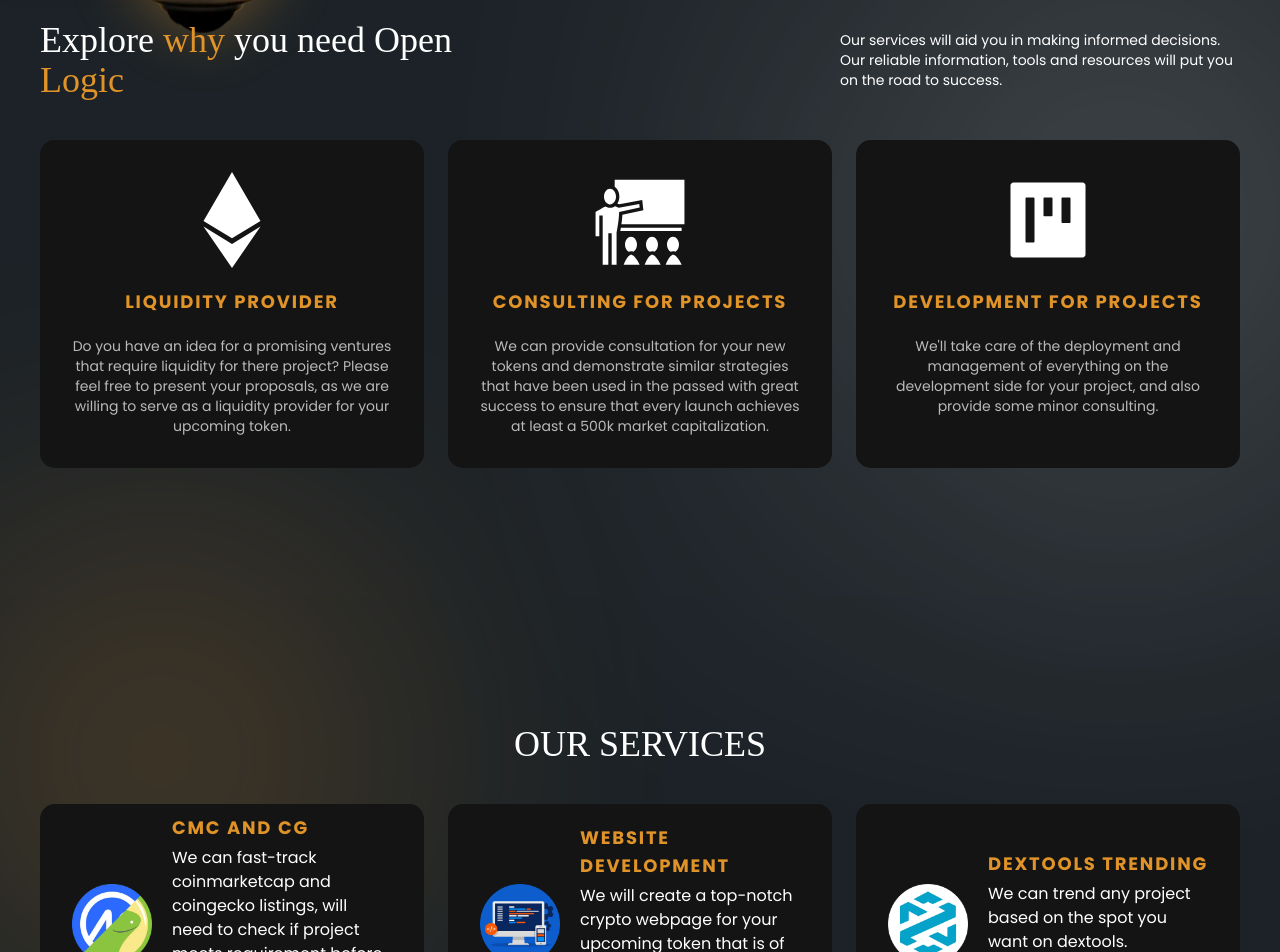
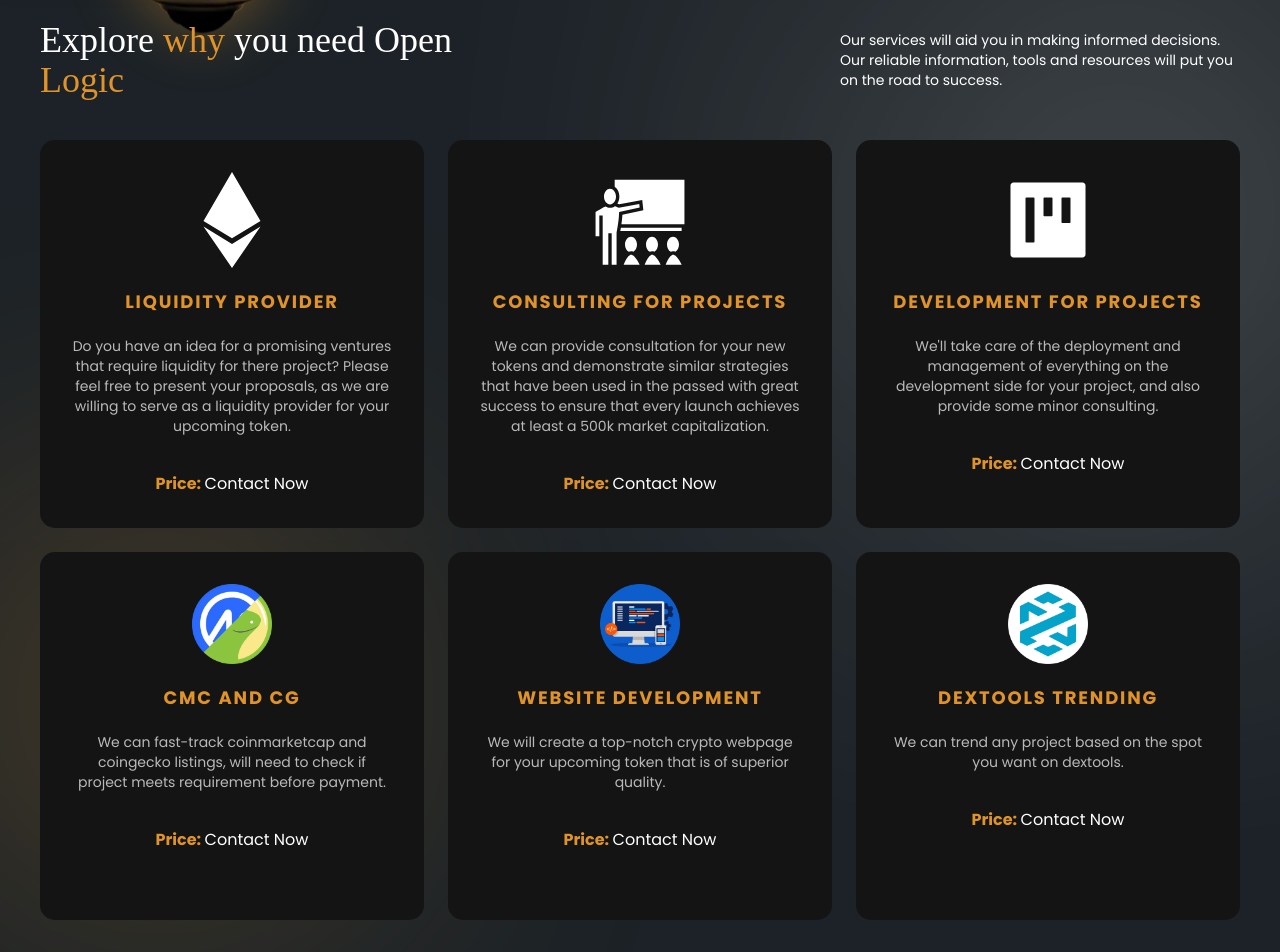
Before and after one commit to aaronjoshuaespinosa/openLogic, a React (Vite) app: page / in a window 1280 px wide. Shown: the part 1436-2388 px from the top of the page. Built offline with nearby package versions, Linux system fonts and the light colour scheme; a web font is replaced by a local one.

Commit message:
Minor UI changes

```diff
--- a/src/constants/index.jsx
+++ b/src/constants/index.jsx
@@ -13,30 +13,26 @@
         link: "#services",
         name: "WHY OPEN LOGIC"
     },
-    {
-        link: "#partners",
-        name: "OUR SERVICES"
-    },
 ]
 export const heroPartners = [
     {
         name: "TWITTER",
-        img: <BsTwitter/>,
+        img: <BsTwitter />,
         color: "#00acee",
     },
     {
         name: "TELEGRAM",
-        img: <FaTelegramPlane/>,
+        img: <FaTelegramPlane />,
         color: "#229ED9",
     },
     {
         name: "CALL CHANNEL",
-        img: <BsTelegram/>,
+        img: <BsTelegram />,
         color: "#229ED9",
     },
     {
         name: "EMAIL",
-        img: <MdEmail/>,
+        img: <MdEmail />,
         color: "#ffffff",
     },
 ]
@@ -45,17 +41,20 @@
     {
         label: "Liquidity Provider",
         desc: "Do you have an idea for a promising ventures that require liquidity for there project?  Please feel free to present your proposals, as we are willing to serve as a liquidity provider for your upcoming token.",
-        icon: <FaEthereum />
+        icon: <FaEthereum />,
+        price: "Contact Now",
     },
     {
         label: "Consulting For Projects",
         desc: "We can provide consultation for your new tokens and demonstrate similar strategies that have been used in the passed with great success to ensure that every launch achieves at least a 500k market capitalization.",
-        icon: <GiTeacher />
+        icon: <GiTeacher />,
+        price: "Contact Now",
     },
     {
         label: "Development For Projects",
         desc: "We'll take care of the deployment and management of everything on the development side for your project, and also provide some minor consulting.",
-        icon: <AiFillProject />
+        icon: <AiFillProject />,
+        price: "Contact Now",
     },
 ]
 
--- a/src/views/Partners.jsx
+++ b/src/views/Partners.jsx
@@ -12,18 +12,16 @@
     const [titleRef, titleView] = useInView(options)
     const [partnerRef, partnerView] = useInView(options)
     return (
-        <main className='w-full px-8 md:px-10 relative' id="partners">
-            <div className='max-w-[1500px] mx-auto py-32 flex flex-col gap-y-10 relative z-10'>
-                <motion.h1 initial={{ opacity: 0, y: "100%" }} ref={titleRef} animate={titleView ? { opacity: 1, y: 0 } : {}} transition={{ duration: 0.7 }} className='font-climate text-4xl text-center'>OUR SERVICES</motion.h1>
-                <div className='flex flex-col lg:flex-row gap-x-6 gap-y-6 items-center justify-center'>
+        <main className='w-full px-8 md:px-10 relative'>
+            <div className='max-w-[1500px] mx-auto pb-32 pt-3 flex flex-col gap-y-10 relative z-10'>
+                {/* <motion.h1 initial={{ opacity: 0, y: "100%" }} ref={titleRef} animate={titleView ? { opacity: 1, y: 0 } : {}} transition={{ duration: 0.7 }} className='font-climate text-4xl text-center'>OUR SERVICES</motion.h1> */}
+                <div className='flex flex-col md:flex-row gap-x-6 gap-y-6'>
                     {partners.map((partner, i) =>
-                        <motion.div key={i} initial={{ opacity: 0, y: "100%" }} ref={partnerRef} animate={partnerView ? { opacity: 1, y: 0 } : {}} transition={{ duration: 0.7 }} className="bg-blk p-8 rounded-[15px] flex flex-col md:flex-row gap-y-5 gap-x-5 items-center justify-center h-auto lg:h-[15rem] w-full group cursor-pointer hover:drop-shadow-hover transition-all ease-out duration-300">
+                        <motion.div key={i} initial={{ opacity: 0, y: "100%" }} ref={partnerRef} animate={partnerView ? { opacity: 1, y: 0 } : {}} transition={{ duration: 0.7 }} className="bg-blk p-8 rounded-[15px] flex flex-col gap-y-5 text-center items-center group hover:drop-shadow-hover transition-all ease-out duration-300 w-full h-auto lg:h-[23rem]">
                             <img src={partner.img} alt={partner.name} className="w-20 h-20 group-hover:scale-[1.1] group-hover:rotate-[5deg] transition-all ease-in-out duration-300" />
-                            <div className="text-center md:text-left flex flex-col gap-y-1">
-                                <h1 className='uppercase text-accent text-lg font-bold tracking-widest'>{partner.name}</h1>
-                                <p className='max-w-[400px]'>{partner.desc}</p>
-                                <p className='pt-4 font-bold text-accent'>Price: <a href="" className='font-normal text-wht hover:underline'>{partner.price}</a></p>
-                            </div>
+                            <h1 className='uppercase text-accent text-lg font-bold tracking-widest'>{partner.name}</h1>
+                            <p className='text-sm opacity-70'>{partner.desc}</p>
+                            <p className='pt-4 font-bold text-accent'>Price: <a href="" className='font-normal text-wht hover:underline'>{partner.price}</a></p>
                         </motion.div>
                     )}
                 </div>
--- a/src/views/Services.jsx
+++ b/src/views/Services.jsx
@@ -42,17 +42,18 @@
     const [serviceRef, serviceView] = useInView(options)
     return (
         <main className='w-full bg-gry px-8 md:px-10 relative' id="services">
-            <div className='max-w-[1500px] mx-auto py-32 flex flex-col gap-y-10 relative z-10'>
+            <div className='max-w-[1500px] mx-auto pt-32 pb-3 flex flex-col gap-y-10 relative z-10'>
                 <div className='flex flex-col md:flex-row justify-between items-center gap-y-10'>
                     <motion.p initial={{ opacity: 0, x: "-100%" }} ref={titleRef} animate={titleView ? { opacity: 1, x: 0 } : {}} transition={{ duration: 0.6 }} className='max-w-[500px] font-climate text-4xl text-center md:text-left'>Explore <span className='text-accent'>why</span> you need Open <span className='text-accent'>Logic</span></motion.p>
                     <motion.p initial={{ opacity: 0, x: "100%" }} ref={descRef} animate={descView ? { opacity: 1, x: 0 } : {}} transition={{ duration: 0.6 }} className='max-w-[400px] text-sm opacity-70 text-center md:text-left'>Our services will aid you in making informed decisions. Our reliable information, tools and resources will put you on the road to success.</motion.p>
                 </div>
                 <motion.div className='flex flex-col md:flex-row gap-x-6 gap-y-6' variants={containerVariants} initial="hidden" ref={serviceRef} animate={`${serviceView ? "visible" : ""}`}>
                     {services.map((service, i) =>
-                        <motion.div key={i} className="bg-blk p-8 rounded-[15px] flex flex-col gap-y-5 text-center items-center cursor-pointer group hover:drop-shadow-hover transition-all ease-out duration-300 w-full" variants={childVariants}>
+                        <motion.div key={i} className="bg-blk p-8 rounded-[15px] flex flex-col gap-y-5 text-center items-center group hover:drop-shadow-hover transition-all ease-out duration-300 w-full" variants={childVariants}>
                             <p className='text-8xl group-hover:scale-[1.1] group-hover:rotate-[5deg] transition-all ease-in-out duration-300'>{service.icon}</p>
                             <h1 className='uppercase text-accent text-lg font-bold tracking-widest'>{service.label}</h1>
                             <p className='text-sm opacity-70'>{service.desc}</p>
+                            <p className='pt-4 font-bold text-accent'>Price: <a href="" className='font-normal text-wht hover:underline'>{service.price}</a></p>
                         </motion.div>
                     )}
                 </motion.div>
```
Also changed, not shown: public/hero.webp.
